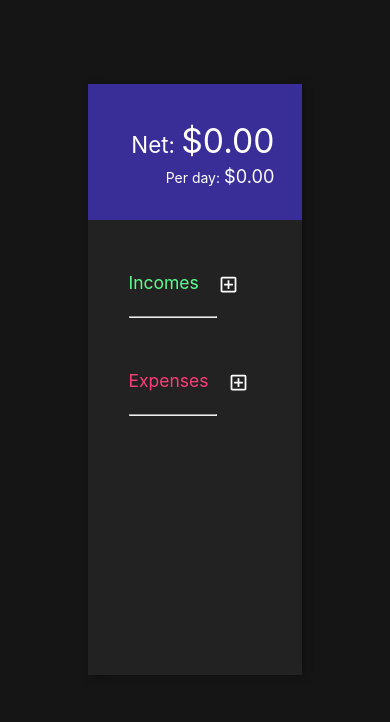
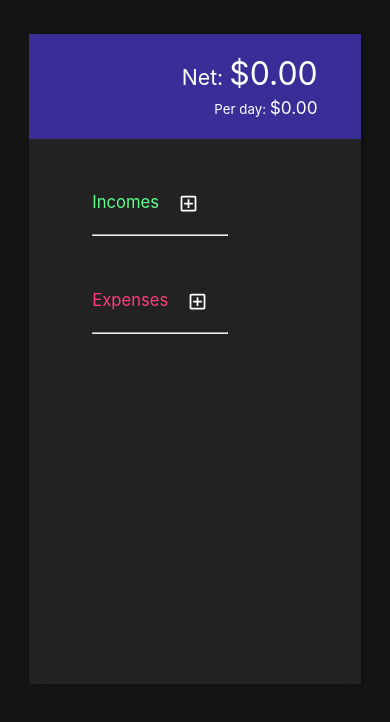
Before and after one commit to BillyBDev/budget-react-app, a React (Create React App) app: page / in a window 390 px wide. Shown: the top 722 px of the page. Built offline with nearby package versions, Linux system fonts and the light colour scheme.

Commit message:
Got decent looking on mobile

```diff
--- a/src/index.css
+++ b/src/index.css
@@ -18,12 +18,15 @@ body {
   min-height: 70vh;
   margin: auto;
   margin-top: 10vh;
+  padding-bottom: 3vh;
   /* border: 3px solid #151515; */
   background-color: #222;
   box-shadow: 2px 1px 9px -1px rgba(0,0,0,0.42);
   -webkit-box-shadow: 2px 1px 9px -1px rgba(0,0,0,0.42);
   -moz-box-shadow: 2px 1px 9px -1px rgba(0,0,0,0.42);
 }
+
+
 
 code {
   font-family: source-code-pro, Menlo, Monaco, Consolas, 'Courier New',
@@ -37,6 +40,19 @@ code {
   padding-bottom: 2em;
   /* background-color: #333; */
   background-color: #392e97;
+}
+
+@media (max-width: 600px){
+  .container {
+    width: 85%;
+    margin-top: 4vh;
+    min-height: 77vh;
+    font-size: 95%;
+  }
+  .header {
+    padding-top: 1.5em;
+    padding-bottom: 1.2em;
+  }
 }
 
 .positive {
```
